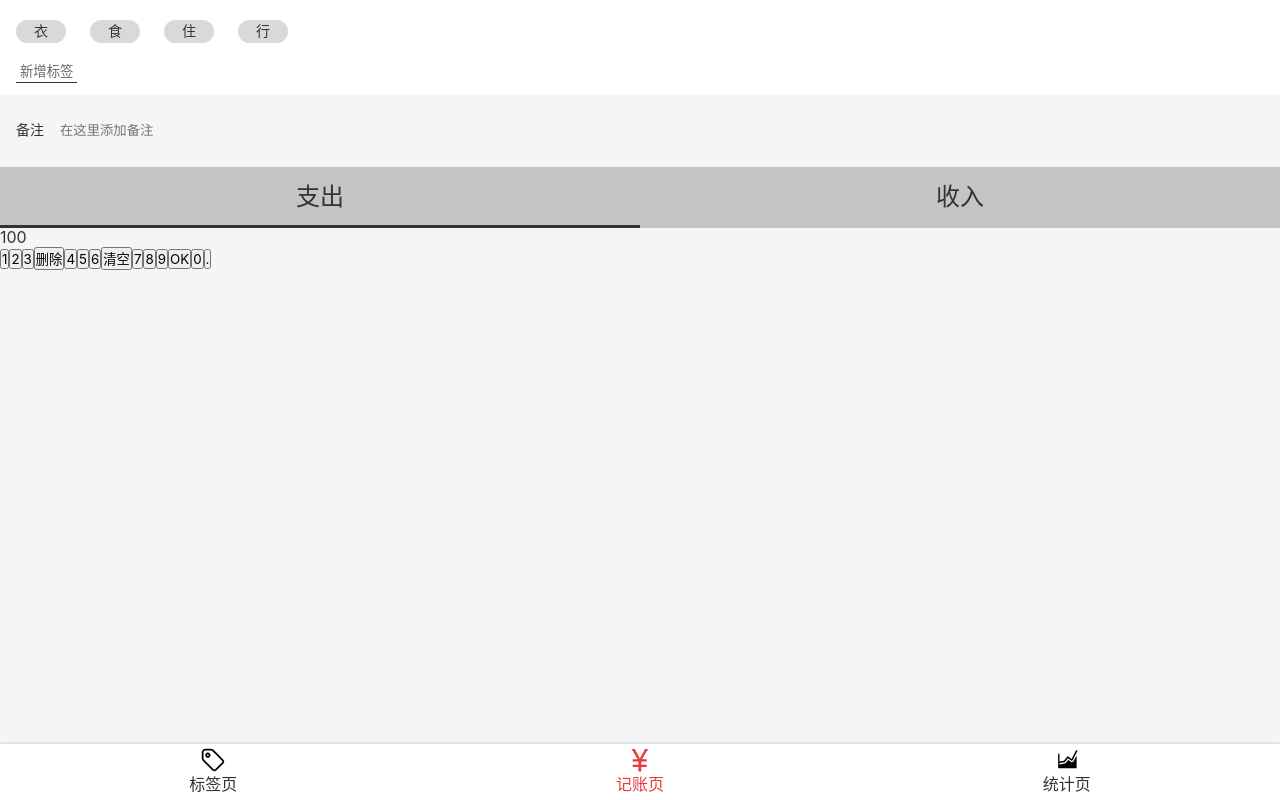
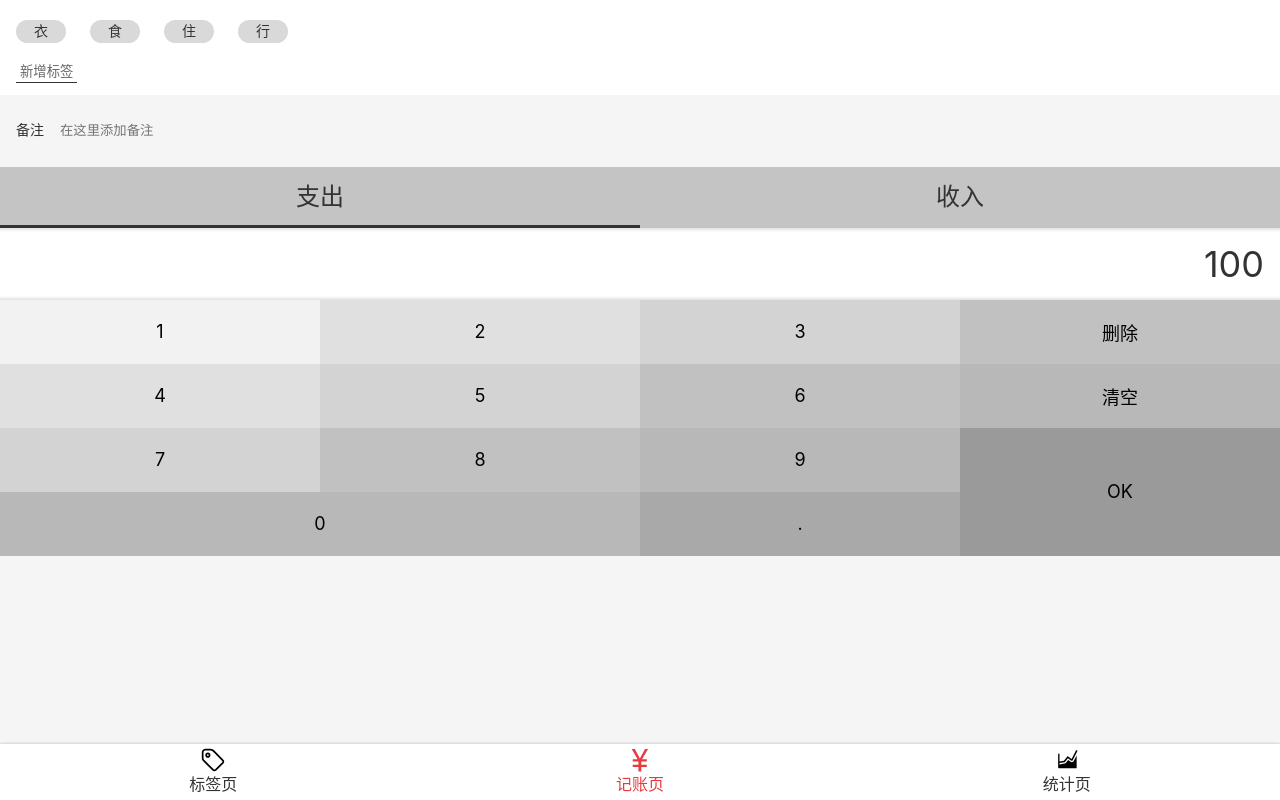
Before and after one commit to cqhaisenbao/guoguo-money, a React app: page /#/money in a window 1280 px wide. Built offline with nearby package versions, Linux system fonts and the light colour scheme.

Commit message:
Money.tsx > 数字面板 UI完成

```diff
--- a/src/index.scss
+++ b/src/index.scss
@@ -43,3 +43,9 @@
   height: 1em;
   display: inline-block;
 }
+
+.clearfix::after{
+  content: '';
+  display: block;
+  clear: both;
+}
--- a/src/views/Money.tsx
+++ b/src/views/Money.tsx
@@ -57,9 +57,48 @@
   }
 `;
 const NumberPadSection = styled.section`
-
+display: flex;
+flex-direction: column;
+  > .output{
+  background: white;font-size: 36px;line-height: 72px;text-align: right;padding: 0 16px;
+  box-shadow: inset 0 -5px 5px -5px rgba(0,0,0,0.25),inset 0 5px 5px -5px rgba(0,0,0,0.25)
+  }
+  > .pad{
+    >button{
+    font-size: 18px;float:left;width: 25%;height: 64px;border: none;
+    &.ok{height: 128px;float: right;}
+    &.zero{width: 50%;}
+    &:nth-child(1){
+    background: #f2f2f2;
+    }
+    &:nth-child(2),
+    &:nth-child(5){
+    background: #E0E0E0;
+    }
+    &:nth-child(3),
+    &:nth-child(6),
+    &:nth-child(9){
+    background: #D3D3D3;
+    }
+    &:nth-child(4),
+    &:nth-child(7),
+    &:nth-child(10){
+    background: #C1C1C1;
+    }
+    &:nth-child(8),
+    &:nth-child(11),
+    &:nth-child(13){
+    background: #B8B8B8;
+    }
+    &:nth-child(12){
+    background: #9A9A9A;
+    }
+    &:nth-child(14){
+    background: #A9A9A9;
+    }
+    }
+  }
 `;
-
 
 function Money() {
     return (
@@ -86,8 +125,8 @@
                 </ul>
             </CategorySection>
             <NumberPadSection>
-                <div>100</div>
-                <div>
+                <div className="output">100</div>
+                <div className="pad clearfix">
                     <button>1</button>
                     <button>2</button>
                     <button>3</button>
@@ -99,9 +138,9 @@
                     <button>7</button>
                     <button>8</button>
                     <button>9</button>
-                    <button>OK</button>
-                    <button>0</button>
-                    <button>.</button>
+                    <button className="ok">OK</button>
+                    <button className="zero">0</button>
+                    <button className='dot'>.</button>
                 </div>
             </NumberPadSection>
         </Layout>
```
